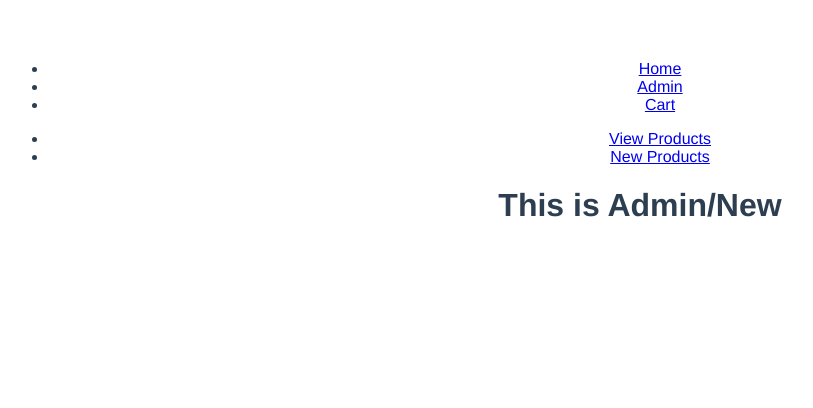
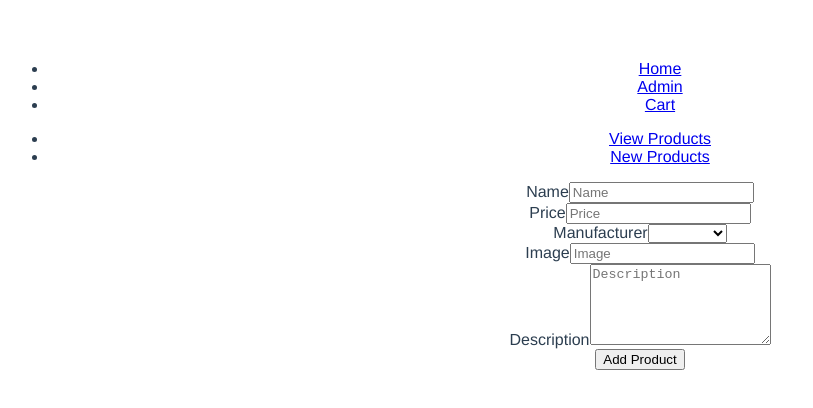
Before and after one commit to mukiwu/vue-express, a Vue app in the folder vue-online-shop-frontend/: page /#/admin/new in a window 1280 px wide. Shown: the top 408 px of the page, without its empty margins (0-813 px from the left). Built offline with nearby package versions, Linux system fonts and the light colour scheme.

Commit message:
新增表單

```diff
--- /dev/null
+++ b/vue-online-shop-frontend/src/components/products/ProductForm.vue
@@ -0,0 +1,78 @@
+<template>
+  <form @submit.prevent="saveProduct">
+    <div class="col-lg-5 col-md-5 col-sm-12 col-xs-12">
+      <div class="form-group">
+        <label>Name</label>
+        <input
+          type="text"
+          placeholder="Name"
+          v-model="model.name"
+          name="name"
+          class="form-control" />
+      </div>
+      <div class="form-group">
+        <label>Price</label>
+        <input
+          type="number"
+          class="form-control"
+          placeholder="Price"
+          v-model="model.price"
+          name="price" />
+      </div>
+      <div class="form-group">
+        <label>Manufacturer</label>
+        <select
+          type="text"
+          class="form-control"
+          v-model="model.manufacturer"
+          name="manufacturer">
+          <template v-for="manufacturer in manufacturers">
+            <option :key="manufacturer" :value="manufacturer._id" :selected="manufacturer._id == (model.manufacturer && model.manufacturer._id)">{{manufacturer.name}}</option>
+          </template>
+        </select>
+      </div>
+    </div>
+
+    <div class="col-lg-4 col-md-4 col-sm-12 col-xs-12">
+      <div class="form-group">
+        <label>Image</label>
+        <input
+          type="text"
+          lass="form-control"
+          placeholder="Image"
+          v-model="model.image"
+          name="image"
+          class="form-control" />
+      </div>
+      <div class="form-group">
+        <label>Description</label>
+        <textarea
+          class="form-control"
+          placeholder="Description"
+          rows="5"
+          v-model="model.description"
+          name="description"
+         ></textarea>
+      </div>
+      <div class="form-group new-button">
+        <button class="button">
+          <i class="fa fa-pencil"></i>
+          <!-- Conditional rendering for input text -->
+          <span v-if="isEditing">Update Product</span>
+          <span v-else>Add Product</span>
+        </button>
+      </div>
+    </div>
+  </form>
+</template>
+
+<script>
+export default {
+  props: ['model', 'manufacturers', 'isEditing'],
+  methods: {
+    saveProduct() {
+      this.$emit('save-product', this.model)
+    }
+  }
+}
+</script>
--- a/vue-online-shop-frontend/src/pages/admin/New.vue
+++ b/vue-online-shop-frontend/src/pages/admin/New.vue
@@ -1,7 +1,37 @@
 <template>
-  <div>
-    <div class="title">
-      <h1>This is Admin/New</h1>
-    </div>
-  </div>
+  <product-form
+    @save-product="addProduct"
+    :model="model"
+    :manufacturers="manufacturers"
+  >
+  </product-form>
 </template>
+
+<script>
+import ProductForm from '@/components/products/ProductForm.vue';
+export default {
+  data() {
+    return {
+      model: {},
+      manufacturers: [
+        {
+          _id: 'sam',
+          name: 'Samsung',
+        },
+        {
+          _id: 'apple',
+          name: 'Apple',
+        },
+      ],
+    };
+  },
+  methods: {
+    addProduct(model) {
+      console.log('model', model);
+    },
+  },
+  components: {
+    'product-form': ProductForm
+  }
+}
+</script>
```
